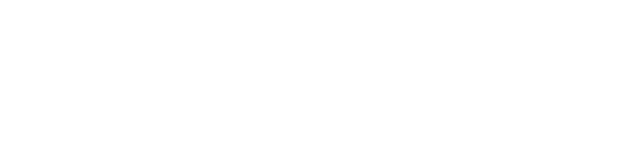
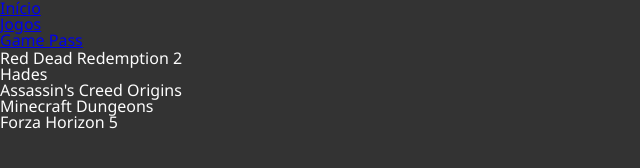
Before and after one commit to brunosabbagmachado/xbox-mais-jogados, a plain HTML site: page index.html in a window 1280 px wide. Shown: the whole page, without its empty margins (0-640 px from the left). Drawn offline with Linux system fonts and the light colour scheme.

Commit message:
Entendendo estrutura

```diff
--- a/assets/css/style.css
+++ b/assets/css/style.css
@@ -0,0 +1,12 @@
+.site {
+    font-family: 'Noto Sans', sans-serif;
+    background: #333333;
+    color: #fdfdfd;
+    display: grid;
+    grid-template-areas:
+        "cabecalho"
+        "conteudo"
+        "rodape";
+    grid-template-columns: auto;
+    grid-template-rows: 50px auto auto;
+}
--- a/index.html
+++ b/index.html
@@ -4,10 +4,51 @@
         <meta charset="UTF-8">
         <meta name="viewport" content="width=device-width, initial-scale=1.0">
         <title>Xbox Mais Jogados</title>
+        <link rel="preconnect" href="https://fonts.googleapis.com">
+        <link rel="preconnect" href="https://fonts.gstatic.com" crossorigin>
+        <link rel="stylesheet" href="https://fonts.googleapis.com/css2?family=Noto+Sans&display=swap">
         <link rel="stylesheet" href="./assets/css/reset.css">
         <link rel="stylesheet" href="./assets/css/style.css">
+        <link rel="shortcut icon" href="./assets/img/Xbox_one_logo.svg.png">
     </head>
-<body>
+
+    <body class="site">
+        <header class="cabecalho">
+            <nav class="menu">
+                <ul class="menu__lista">
+                    <li class="menu__item">
+                        <a href="#" class="menu__link">Início</a>
+                    </li>
+                    <li class="menu__item">
+                        <a href="#" class="menu__link">Jogos</a>
+                    </li>
+                    <li class="menu__item">
+                        <a href="#" class="menu__link">Game Pass</a>
+                    </li>
+                </ul>
+            </nav>
+        </header>
+
+        <main class="conteudo">
+            <section class="conteudoPrincipal">
+                <div class="conteudoPrincipal__principal caixa">
+                    <h3 class="conteudoPrincipal__titulo">Red Dead Redemption 2</h3>
+                </div>
+                <div class="conteudoPrincipal__secundario caixa">
+                    <h3 class="conteudoPrincipal__titulo">Hades</h3>
+                </div>
+                <div class="conteudoPrincipal__secundario caixa">
+                    <h3 class="conteudoPrincipal__titulo">Assassin's Creed Origins</h3>
+                </div>
+                <div class="conteudoPrincipal__secundario caixa">
+                    <h3 class="conteudoPrincipal__titulo">Minecraft Dungeons</h3>
+                </div>
+                <div class="conteudoPrincipal__secundario caixa">
+                    <h3 class="conteudoPrincipal__titulo">Forza Horizon 5</h3>
+                </div>
+            </section>
+        </main>
 
     </body>
+
 </html>
```
Lines whose indentation alone changed are shown as unchanged.
